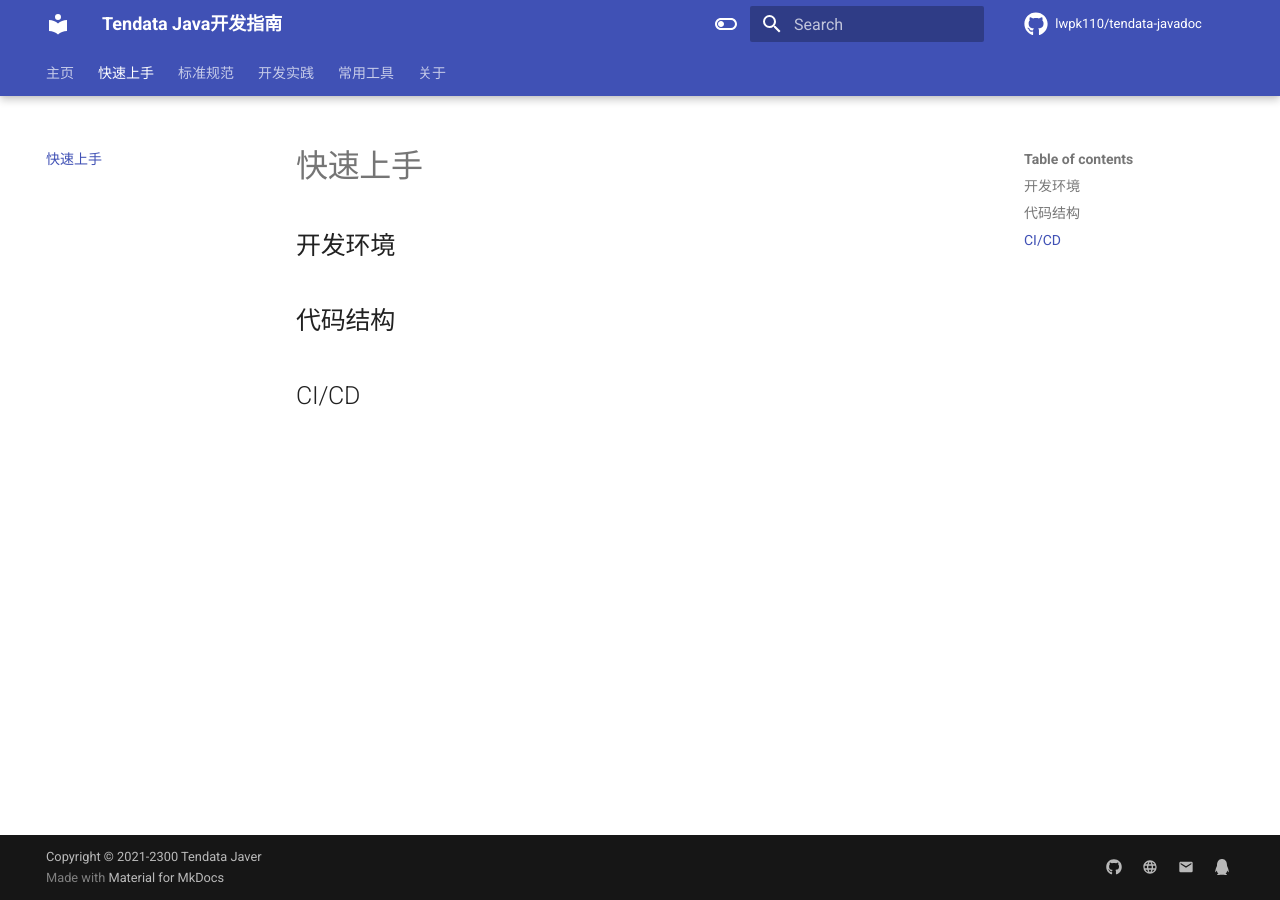
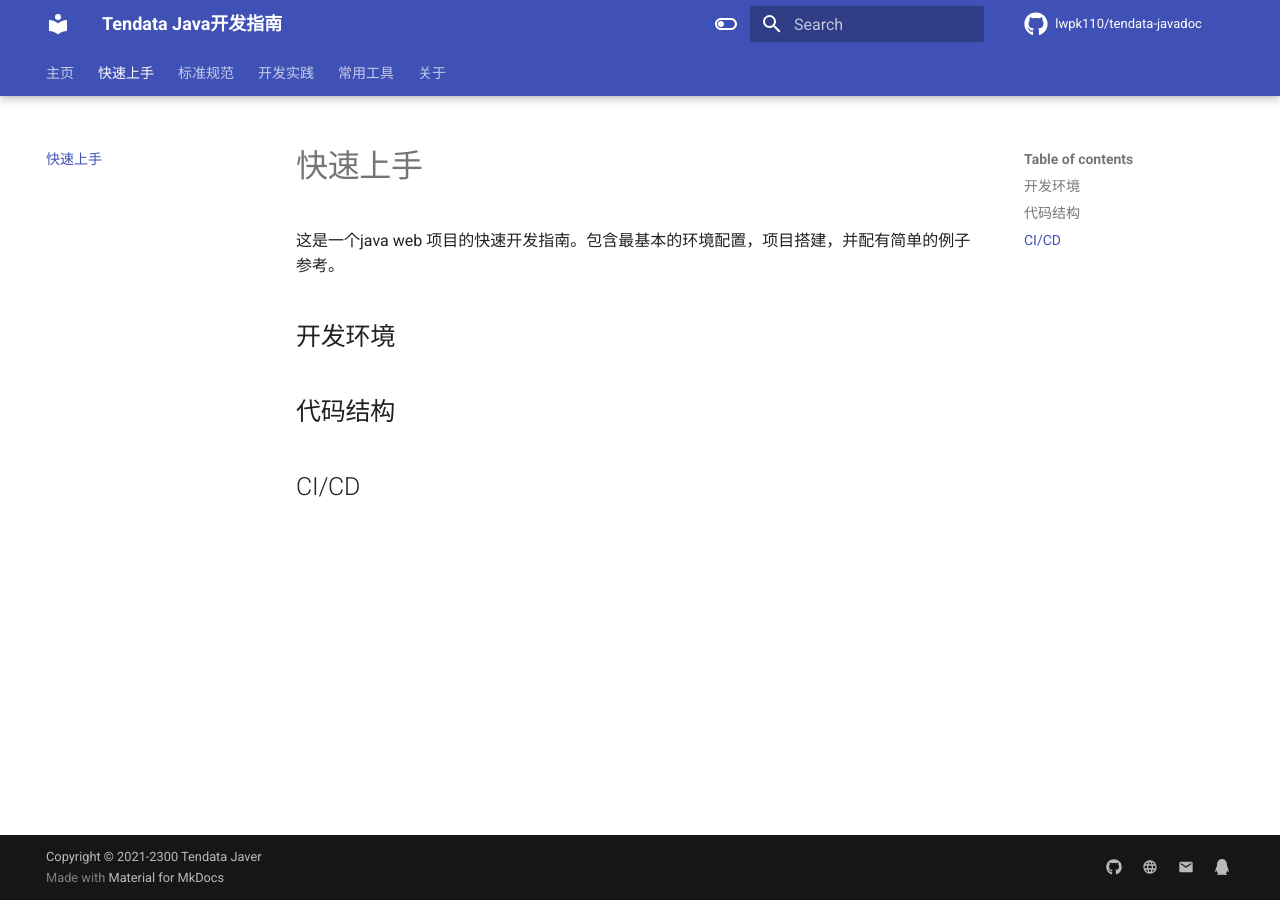
Before and after one commit to lwpk110/tendata-javadoc, an MkDocs documentation site: the page built from docs/quick_start/index.md, in a window 1280 px wide. Built offline with MkDocs 1.6.1 and Material for MkDocs 9.7.7, drawn with Linux system fonts in a browser that asks for light colours; comment, search, counter and statistics services are not loaded.

Commit message:
feat: update 规范结构

```diff
--- a/docs/quick_start/index.md
+++ b/docs/quick_start/index.md
@@ -1,11 +1,9 @@
-快速上手
-========
+# 快速上手
 
-开发环境
-------
+这是一个java web 项目的快速开发指南。包含最基本的环境配置，项目搭建，并配有简单的例子参考。
 
-代码结构
--------
+## 开发环境
 
-CI/CD
-------
+## 代码结构
+
+## CI/CD
--- a/mkdocs.yml
+++ b/mkdocs.yml
@@ -19,6 +19,16 @@
     - navigation.top
     - navigation.tabs
     - navigation.tabs.sticky
+    - content.code.annotate
+    - content.tabs.link
+    # - header.autohide
+    # - navigation.expand
+    # - navigation.indexes
+    # - navigation.instant
+    - navigation.tracking
+    - search.share
+    - search.suggest
+    # - toc.integrate
   palette:  # 主题模式切换。
     - media: "(prefers-color-scheme: light)"  # 跟随系统主题模式
       scheme: default
@@ -108,7 +118,10 @@
 nav:
     - 主页: index.md
     - 快速上手: quick_start/index.md
-    - 标准规范: specification/index.md
+    - 标准规范:
+      - 编码规范: specification/code.md
+      - idea风格: specification/IDE.md
+      - 数据库规范: specification/DB.md
     - 开发实践: practice/index.md
     - 常用工具: tool/index.md
     - 关于: about.md
```
Also changed, not shown: docs/tool/index.md (+2 -4 lines), docs/practice/index.md (line endings or trailing spaces), docs/specification/DB.md (added), docs/specification/IDE.md (added), docs/specification/code.md (added).
